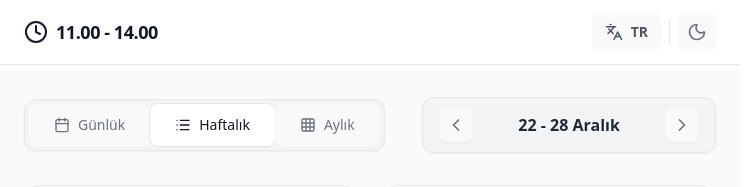
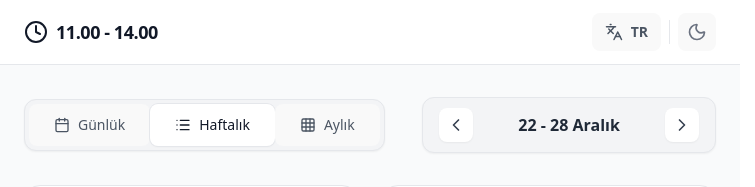
Before and after one commit to bakituna25/yemekhanebaki, a React (Vite) app: page / in a window 1280 px wide. Shown: the top 187 px of the page, without its empty margins (0-755 px from the left). Built offline with nearby package versions, Linux system fonts and the light colour scheme.

Commit message:
buton duzeltme

```diff
--- a/src/App.jsx
+++ b/src/App.jsx
@@ -429,7 +429,7 @@ export default function AGUDiningApp() {
       monday.setDate(diff);
 
       const weekDates = [];
-      for(let i=0; i<7; i++) {
+      for (let i = 0; i < 7; i++) {
         const d = new Date(monday);
         d.setDate(monday.getDate() + i);
         const y = d.getFullYear();
@@ -527,11 +527,10 @@ export default function AGUDiningApp() {
               <button
                 key={mode.id}
                 onClick={() => setViewMode(mode.id)}
-                className={`flex-1 md:flex-none flex items-center justify-center space-x-2 px-6 py-2.5 rounded-lg text-sm font-medium transition-all ${
-                  viewMode === mode.id
+                className={`flex-1 md:flex-none flex items-center justify-center space-x-2 px-6 py-2.5 rounded-lg text-sm font-medium transition-all ${viewMode === mode.id
                     ? 'bg-white dark:bg-zinc-700 text-gray-900 dark:text-white shadow-sm ring-1 ring-gray-200 dark:ring-zinc-600'
-                    : 'text-gray-500 dark:text-gray-400 hover:text-gray-900 dark:hover:text-gray-200 hover:bg-gray-200/50 dark:hover:bg-zinc-800'
-                }`}
+                    : 'text-gray-600 dark:text-gray-400 hover:text-gray-900 dark:hover:text-gray-200 hover:bg-white/50 dark:hover:bg-zinc-800'
+                  }`}
               >
                 <mode.icon size={16} />
                 <span>{mode.label}</span>
@@ -543,7 +542,7 @@ export default function AGUDiningApp() {
           <div className="flex items-center space-x-4 bg-gray-100 dark:bg-zinc-900 px-4 py-2.5 rounded-xl border border-gray-200 dark:border-zinc-800 w-full md:w-auto justify-between md:justify-end shadow-sm">
             <button
               onClick={() => changeDate(-1)}
-              className="p-1.5 rounded-lg hover:bg-white dark:hover:bg-zinc-700 text-gray-500 dark:text-gray-400 hover:text-gray-900 dark:hover:text-white transition-colors shadow-sm hover:shadow"
+              className="p-1.5 rounded-lg bg-white dark:bg-zinc-800 hover:bg-gray-50 dark:hover:bg-zinc-700 text-gray-700 dark:text-gray-400 hover:text-gray-900 dark:hover:text-white transition-colors shadow-sm hover:shadow"
             >
               <ChevronLeft size={20} />
             </button>
@@ -554,7 +553,7 @@ export default function AGUDiningApp() {
 
             <button
               onClick={() => changeDate(1)}
-              className="p-1.5 rounded-lg hover:bg-white dark:hover:bg-zinc-700 text-gray-500 dark:text-gray-400 hover:text-gray-900 dark:hover:text-white transition-colors shadow-sm hover:shadow"
+              className="p-1.5 rounded-lg bg-white dark:bg-zinc-800 hover:bg-gray-50 dark:hover:bg-zinc-700 text-gray-700 dark:text-gray-400 hover:text-gray-900 dark:hover:text-white transition-colors shadow-sm hover:shadow"
             >
               <ChevronRight size={20} />
             </button>
```
